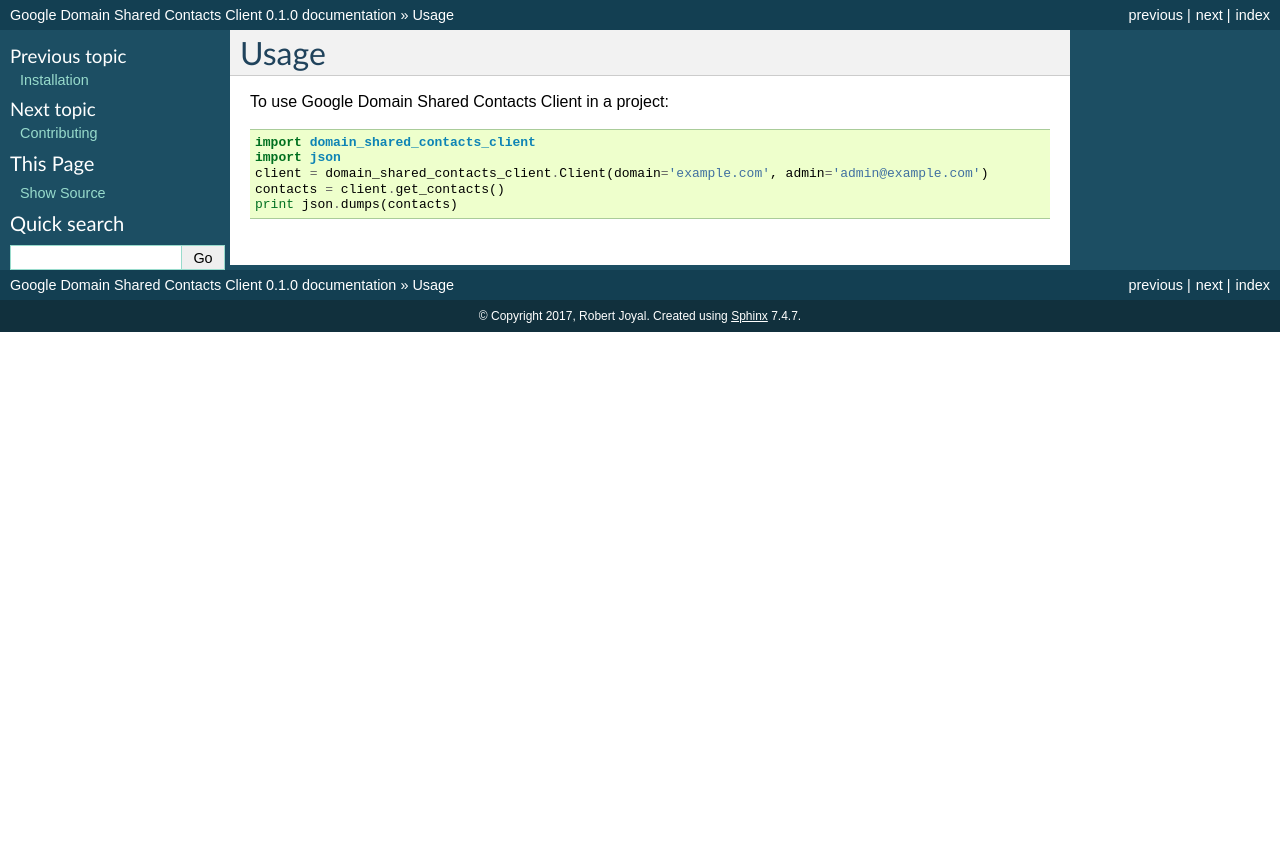
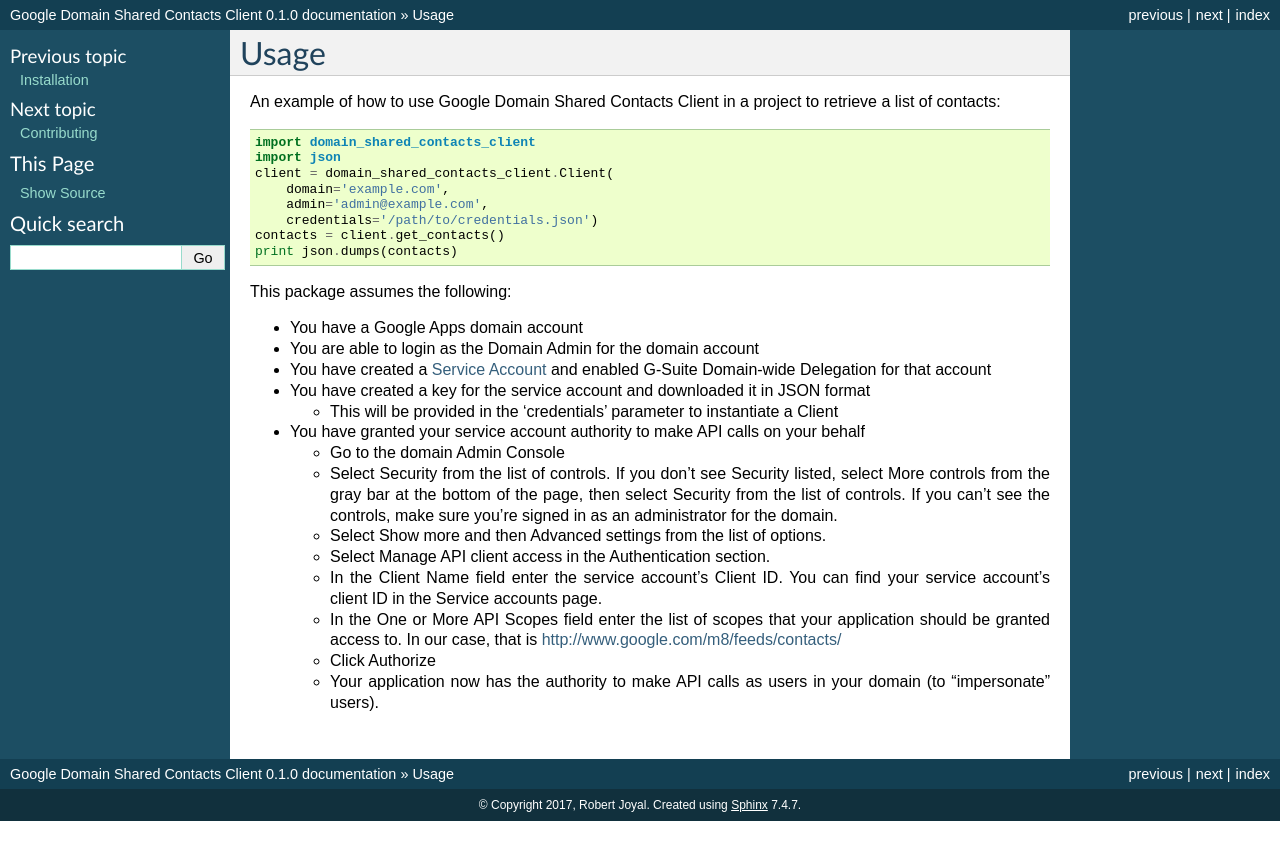
Before and after one commit to rjoyal/domain_shared_contacts_client, a Sphinx documentation site: the page built from docs/usage.rst, in a window 1280 px wide. Shown: the top 860 px of the page. Built offline with Sphinx 7.4.7, drawn with Linux system fonts in a browser that asks for light colours; pages that are not in the unit, such as notebooks, are missing from menus.

Commit message:
Update usage.rst

```diff
--- a/docs/usage.rst
+++ b/docs/usage.rst
@@ -2,10 +2,50 @@
 Usage
 =====
 
-To use Google Domain Shared Contacts Client in a project::
+An example of how to use Google Domain Shared Contacts Client in a project to retrieve a list of contacts::
 
     import domain_shared_contacts_client
     import json
-    client = domain_shared_contacts_client.Client(domain='example.com', admin='admin@example.com')
+    client = domain_shared_contacts_client.Client(
+        domain='example.com',
+        admin='admin@example.com',
+        credentials='/path/to/credentials.json')
     contacts = client.get_contacts()
     print json.dumps(contacts)
+
+This package assumes the following:
+
+- You have a Google Apps domain account
+
+- You are able to login as the Domain Admin for the domain account
+
+- You have created a `Service Account`_ and enabled G-Suite Domain-wide Delegation for that account
+
+- You have created a key for the service account and downloaded it in JSON format
+
+  - This will be provided in the 'credentials' parameter to instantiate a Client
+
+- You have granted your service account authority to make API calls on your behalf
+
+  - Go to the domain Admin Console
+
+  - Select Security from the list of controls. If you don't see Security listed, select More controls from the gray bar at
+    the bottom of the page, then select Security from the list of controls. If you can't see the controls, make sure you're
+    signed in as an administrator for the domain.
+
+  - Select Show more and then Advanced settings from the list of options.
+
+  - Select Manage API client access in the Authentication section.
+
+  - In the Client Name field enter the service account's Client ID. You can find your service account's client ID in the
+    Service accounts page.
+
+  - In the One or More API Scopes field enter the list of scopes that your application should be granted access to.
+    In our case, that is http://www.google.com/m8/feeds/contacts/
+
+  - Click Authorize
+
+  - Your application now has the authority to make API calls as users in your domain (to "impersonate" users).
+
+
+.. _Service Account: https://console.developers.google.com/permissions/serviceaccounts
```
